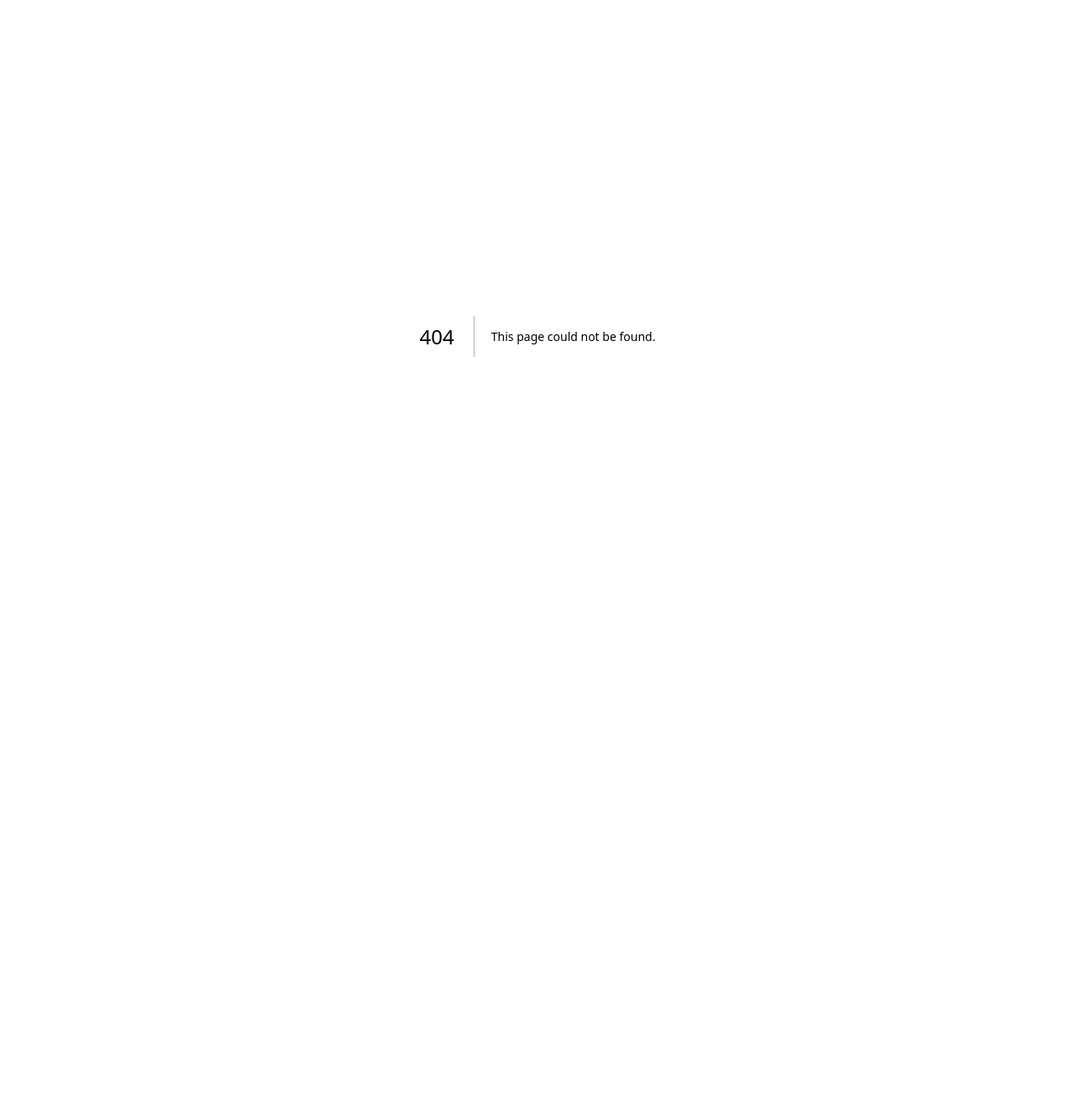
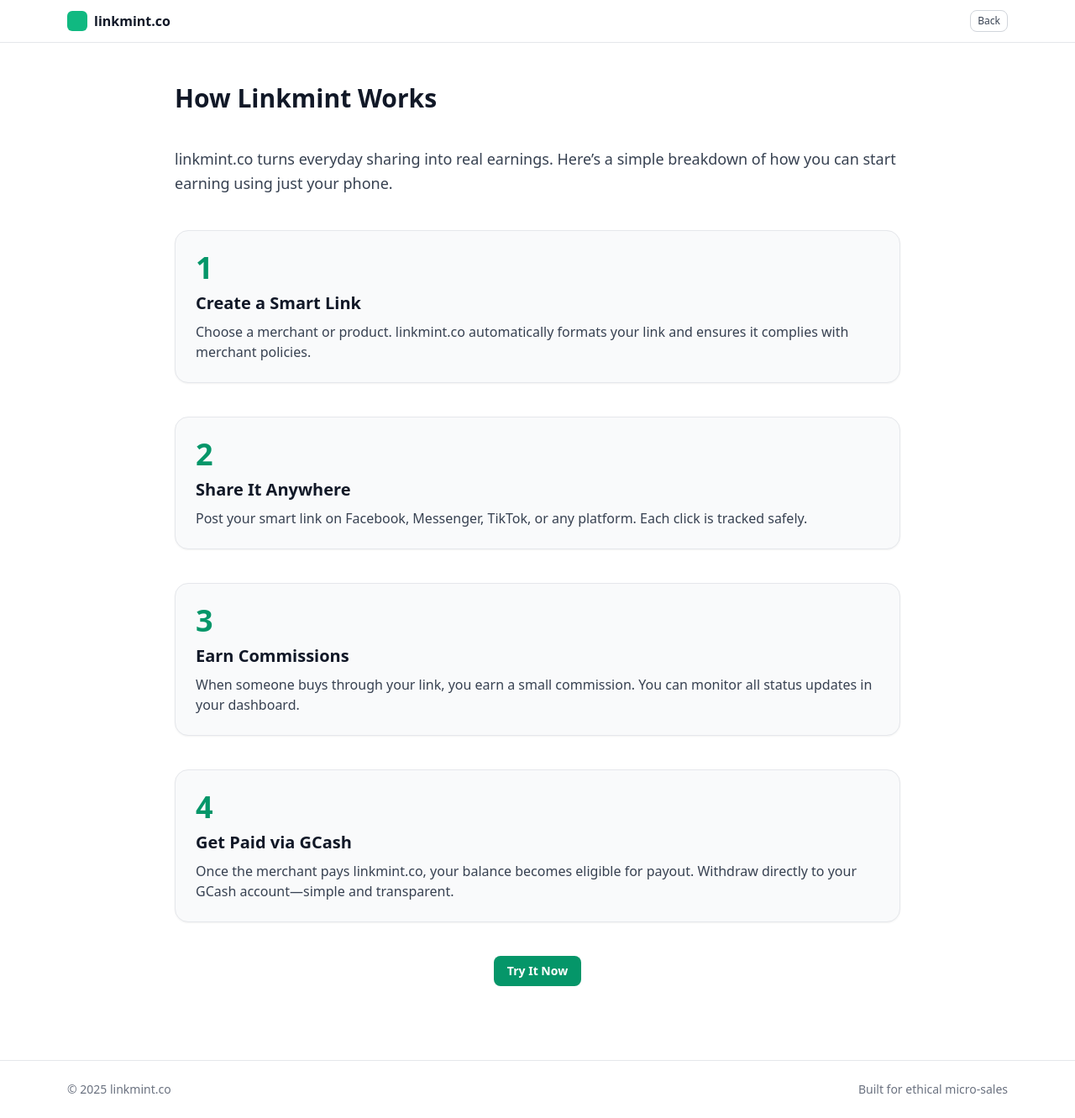
Before and after one commit to begintolern/Linkmint, a Next.js app: page /tutorial in a window 1280 px wide. Before the commit this address had no page. Shown: the whole page at 84% size. Before the commit the page ends 800 px from the top, so only its background shows below. Built offline with nearby package versions, Linux system fonts and the light colour scheme.

Commit message:
feat: add public tutorial page (/tutorial)

```diff
--- /dev/null
+++ b/app/tutorial/page.tsx
@@ -0,0 +1,107 @@
+// app/tutorial/page.tsx
+export const dynamic = "force-dynamic";
+
+export const metadata = {
+  title: "How Linkmint Works — Earn Real ₱ from Everyday Sharing",
+  description:
+    "See how linkmint.co turns your shared links into real commissions. Create → Share → Earn → GCash payout, all transparent and ethical.",
+  openGraph: {
+    title: "How Linkmint Works",
+    description:
+      "Create Smart Links, share anywhere, earn commissions, and get paid directly to GCash. Transparent, PH-first.",
+    url: "https://linkmint.co/tutorial",
+    siteName: "linkmint.co",
+    images: [{ url: "/og/tutorial.png", width: 1200, height: 630 }],
+    locale: "en_PH",
+    type: "article",
+  },
+  alternates: { canonical: "https://linkmint.co/tutorial" },
+};
+
+import Link from "next/link";
+
+export default function TutorialPage() {
+  return (
+    <main className="min-h-screen bg-white text-gray-900">
+      <header className="border-b bg-white sticky top-0 z-20">
+        <div className="mx-auto flex max-w-6xl items-center justify-between px-4 py-3">
+          <Link href="/" className="flex items-center gap-2 font-semibold">
+            <span className="inline-block h-6 w-6 rounded-md bg-emerald-500" />
+            <span>linkmint.co</span>
+          </Link>
+          <Link
+            href="/"
+            className="rounded-lg border border-gray-300 px-2 py-1 text-xs text-gray-700 hover:bg-gray-50"
+          >
+            Back
+          </Link>
+        </div>
+      </header>
+
+      <section className="mx-auto max-w-4xl px-4 py-12 space-y-10">
+        <h1 className="text-3xl font-bold">How Linkmint Works</h1>
+        <p className="text-gray-700 text-lg leading-relaxed">
+          linkmint.co turns everyday sharing into real earnings. Here’s a simple
+          breakdown of how you can start earning using just your phone.
+        </p>
+
+        <div className="space-y-10">
+          <Step
+            number="1"
+            title="Create a Smart Link"
+            desc="Choose a merchant or product. linkmint.co automatically formats your link and ensures it complies with merchant policies."
+          />
+          <Step
+            number="2"
+            title="Share It Anywhere"
+            desc="Post your smart link on Facebook, Messenger, TikTok, or any platform. Each click is tracked safely."
+          />
+          <Step
+            number="3"
+            title="Earn Commissions"
+            desc="When someone buys through your link, you earn a small commission. You can monitor all status updates in your dashboard."
+          />
+          <Step
+            number="4"
+            title="Get Paid via GCash"
+            desc="Once the merchant pays linkmint.co, your balance becomes eligible for payout. Withdraw directly to your GCash account—simple and transparent."
+          />
+        </div>
+
+        <div className="mt-10 text-center">
+          <Link
+            href="/dashboard"
+            className="inline-flex items-center rounded-lg bg-emerald-600 px-4 py-2 text-sm font-semibold text-white hover:bg-emerald-700"
+          >
+            Try It Now
+          </Link>
+        </div>
+      </section>
+
+      <footer className="border-t mt-10">
+        <div className="mx-auto max-w-6xl px-4 py-6 text-sm text-gray-500 flex justify-between">
+          <span>© {new Date().getFullYear()} linkmint.co</span>
+          <span>Built for ethical micro-sales</span>
+        </div>
+      </footer>
+    </main>
+  );
+}
+
+function Step({
+  number,
+  title,
+  desc,
+}: {
+  number: string;
+  title: string;
+  desc: string;
+}) {
+  return (
+    <div className="rounded-2xl border border-gray-200 bg-gray-50 p-6 shadow-sm">
+      <div className="text-emerald-600 text-4xl font-bold">{number}</div>
+      <h3 className="mt-2 text-xl font-semibold">{title}</h3>
+      <p className="mt-2 text-gray-700 text-base">{desc}</p>
+    </div>
+  );
+}
```
